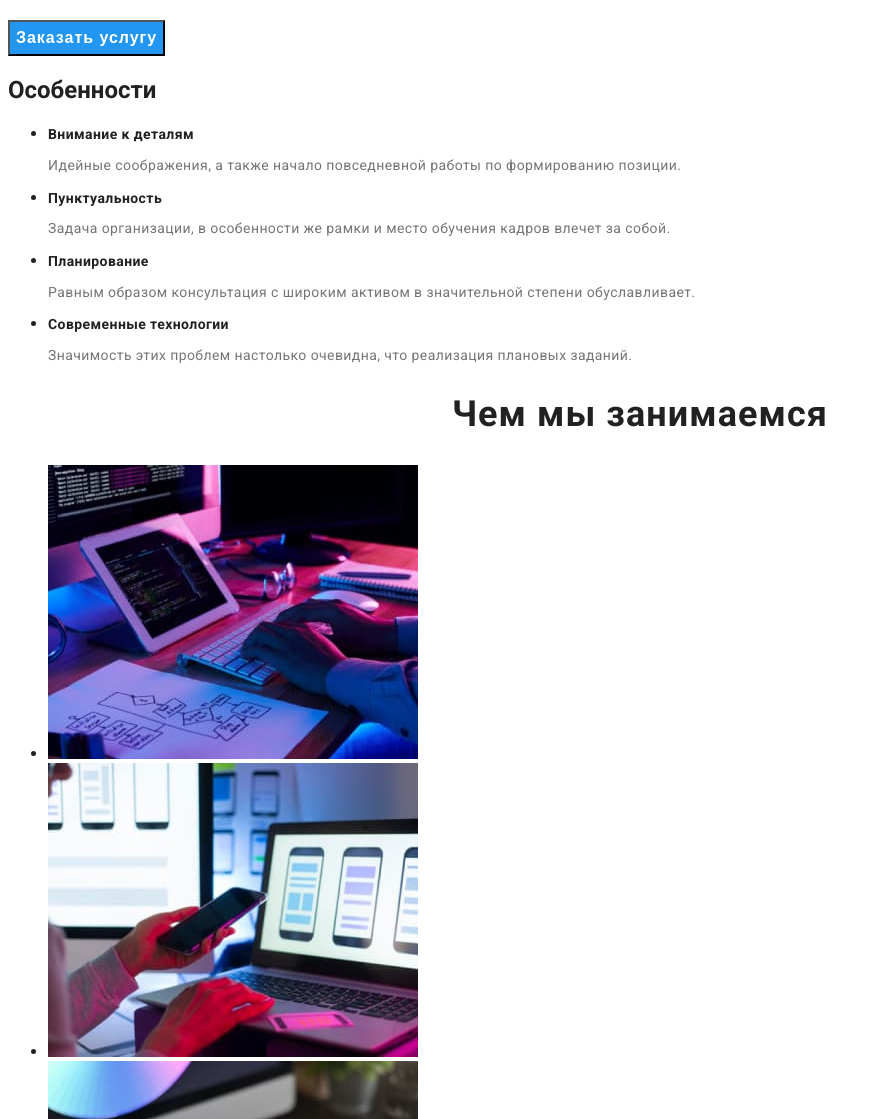
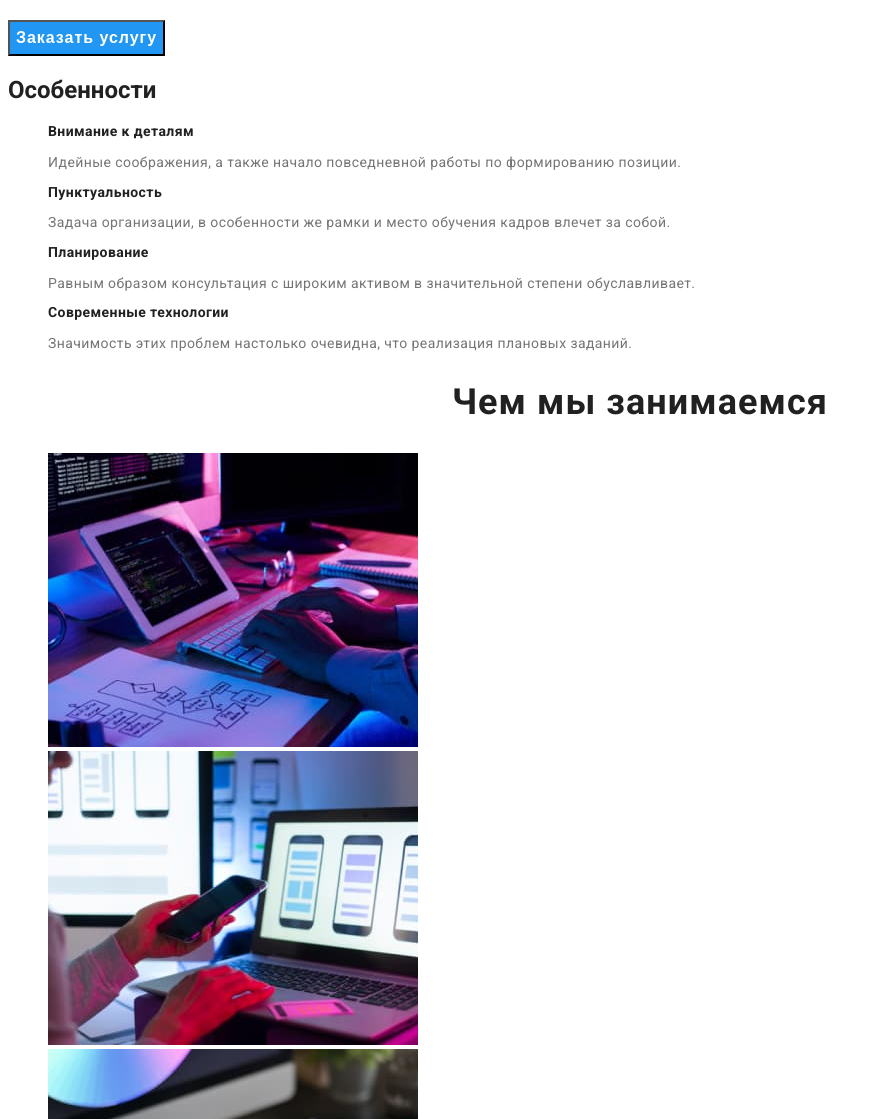
Before and after one commit to LarinArt/goit-markup-hw-02, a plain HTML site: page index.html in a window 1280 px wide. Shown: the part 260-1379 px from the top of the page, without its empty margins (0-880 px from the left). Drawn offline with Linux system fonts and the light colour scheme.

Commit message:
Изменяет списки

```diff
--- a/index.html
+++ b/index.html
@@ -41,7 +41,7 @@
             <section>
                 <h2>Особенности</h2>
 
-                <ul>
+                <ul class="list">
                     <li>
                         <h3 class="dignity-text">Внимание к деталям</h3>
                         <p class="dignity-description">Идейные соображения, а также начало повседневной работы по формированию позиции.</p>
@@ -65,7 +65,7 @@
             <section>
                 <h2 class="section-heder">Чем мы занимаемся</h2>
 
-                <ul>
+                <ul class="list">
                     <li>
                         <img src="./images/box1.jpg" width="370" alt="компьютер">
                     </li>
@@ -82,7 +82,7 @@
             <section>
                 <h2 class="section-heder">Наша команда</h2>
 
-                <ul>
+                <ul class="list">
                     <li>
                         <img src="./images/img(4).jpg" width="270" alt="Игорь Демьяненко">
                         <h3 class="team-name">Игорь Демьяненко</h3>
```
